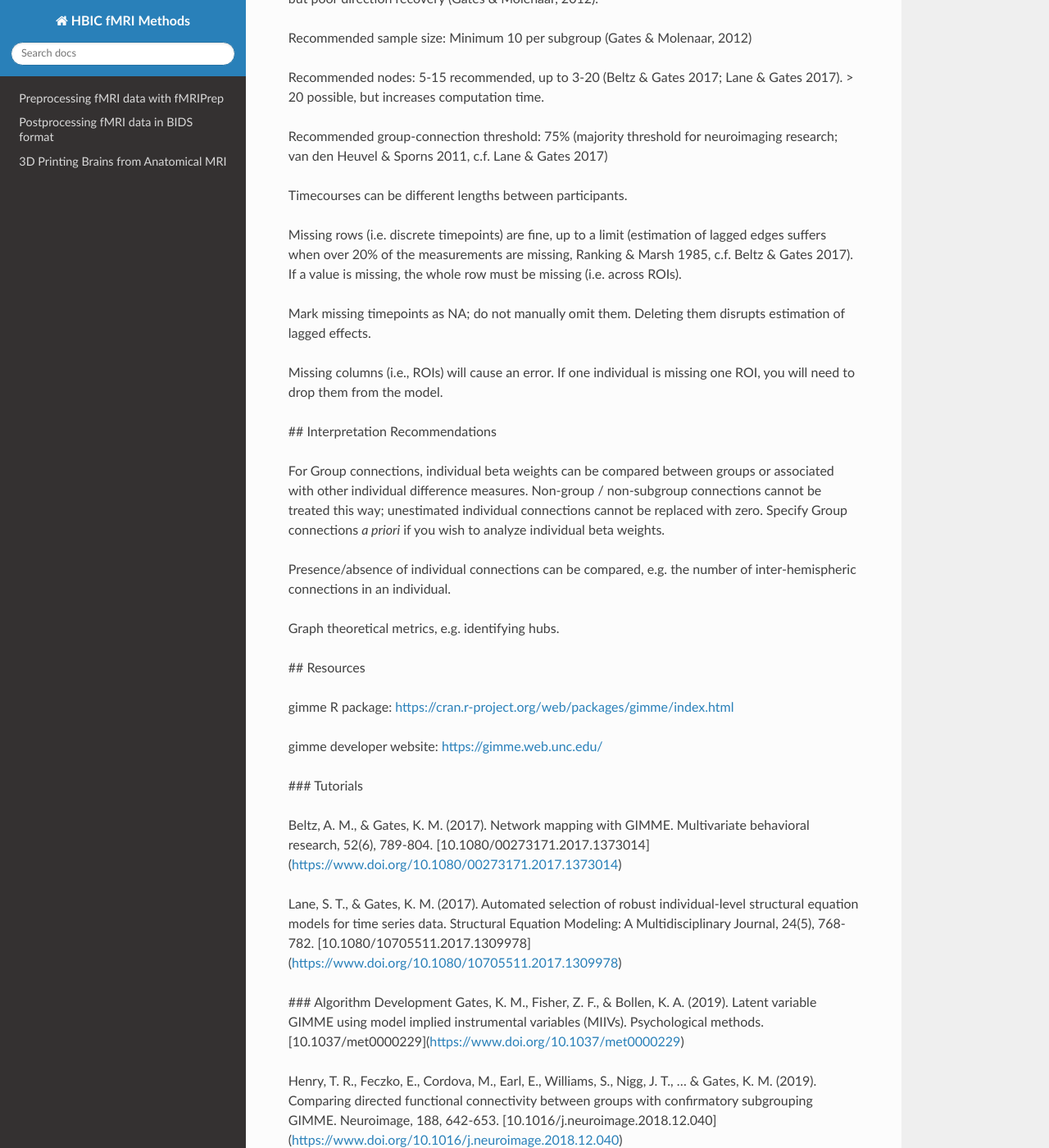
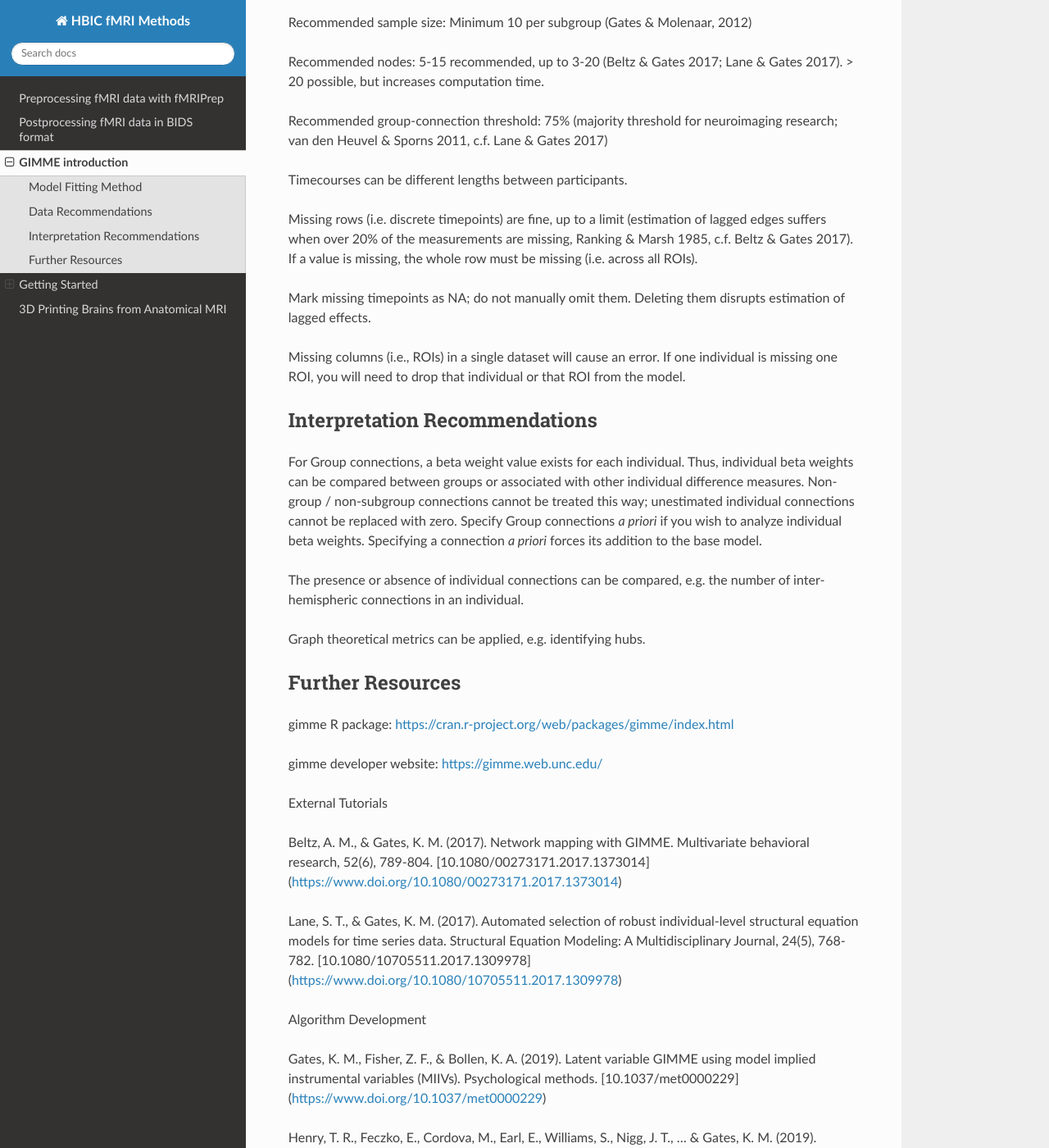
Before and after one commit to jbartolotti/fmri-methods, a Sphinx documentation site: the page built from docs/source/gimme.rst, in a window 1280 px wide and 1400 px high, scrolled down 1864 px. Shown: the whole window at 82% size. Built offline with Sphinx 7.4.7 and the Read the Docs theme 3.1.0, drawn with Linux system fonts in a browser that asks for light colours; some of the changed text lies outside the part shown.

Commit message:
Update gimme.rst

```diff
--- a/docs/source/gimme.rst
+++ b/docs/source/gimme.rst
@@ -1,8 +1,7 @@
+GIMME introduction
+=============
 
-
-# Introduction
-
-`gimmefMRI` provides an interface for running GIMME models (Group Iterative Multiple Model Estimation) on fMRI timecourse data for functional connectivity analyses.
+*gimmefMRI* provides an interface for running GIMME models with the *gimme* R package (Group Iterative Multiple Model Estimation) on fMRI timecourse data for functional connectivity analyses.
 
 GIMME is a model-building approach from within a unified structural equation modeling (uSEM) framework. uSEMs are a type of model that identify lagged and contemporaneous relations between nodes. Failing to account for lagged relations in fMRI can lead to spurious contemporaneous connections (Gates et al., 2010, c.f. Beltz & Gates 2017 and c.f. Gates & Molenaar 2012)
 
@@ -10,21 +9,24 @@ Shared information is used to select directed connections for all individuals (w
 
 Compared to fixed network patterns across individuals, individual networks and edge weights better reflect heterogeneity present in many fMRI samples. Compared to individual models derived in isolation, the shared connections reliably recover brain relationships despite individual variability, and facilitate comparing edge weights across all individuals.
 
-## Model Fitting Method
+.. _modelfitting:
+
+Model Fitting Method
+-----------
 
 1. Identify all Group-level connections
 2. Identify all Subgroup-level connections (if applicable)
 3. Identify individual-level connections for each individual
 
-### Group Connections
+Group Connections
 
-Starting from null models for each individual, gimme identifies the connection that significantly improves model fit for the greatest number of individuals (Bonferroni-corrected alpha). If there is a tie, then the connection that has the highest average improvement to model fit is selected. If the selected connection significantly improves model fit for >= 75% of individuals, then that connection is added to *every* individual model.
+Starting from null models for each individual, gimme identifies the connection that significantly improves model fit for the greatest number of individuals (Bonferroni-corrected alpha). If there is a tie, then the connection that has the highest average improvement to model fit is selected. If the selected connection significantly improves model fit for >= 75% of individuals (user-defined % threshold), then that connection is added to *every* individual model.
 
 Using the new base model, gimme searches for the next connection that significantly improves model fit for the greatest number of individuals. This process repeats until no connections are identified that improve model fit for >= 75% of individuals.
 
 After identifying a group-level model, group connections are pruned. If any connection is now significant in < 75% of individuals, it is removed (if multiple group connections meet this criteria, the connection with the lowest z value is selected). Pruning continues from the new model until no group connections are identified for pruning.
 
-### Subgroup Connections
+Subgroup Connections
 
 If subgroup membership is defined *a priori*, then subgroup connections are identified within each subgroup separately, using the same procedure as group connection identification. The subgroup threshold is allowed to differ from the group threshold.
 
@@ -32,7 +34,7 @@ After subgroup connections are identified in all subgroups, group connections ar
 
 If subgroup membership is not defined *a priori*, subgroups are identified using the community detection method Walktrap (Pons & Latapy 2006, c.f. Lane & Gates 2017), and then subgroup connections are identified as above.
 
-### Individual Connections
+Individual Connections
 
 Using the group and subgroup paths as a starting model, individual models are estimated. For each individual, the connection that most increases model fit is identified. Any previously-identified non-significant individual connections are pruned (group and subgroup connections cannot be pruned at this step).
 
@@ -42,8 +44,10 @@ Individual connections are added iteratively until "excellent fit" is achieved.
 3. Comparitive fit index (CFI) > .95
 4. Standardize root mean square residual (SRMR) < .05
 
+.. _data:
 
-## Data Recommendations
+Data Recommendations
+------------
 
 Recommended timecourse length: 200 timepoints yields accurate recovery of both path presence and direction in simulated data; 50 timepoints is sufficient for path presence (92-100% recovery), but poor direction recovery (Gates & Molenaar, 2012).
 
@@ -55,34 +59,41 @@ Recommended group-connection threshold: 75% (majority threshold for neuroimaging
 
 Timecourses can be different lengths between participants.
 
-Missing rows (i.e. discrete timepoints) are fine, up to a limit (estimation of lagged edges suffers when over 20% of the measurements are missing, Ranking & Marsh 1985, c.f. Beltz & Gates 2017). If a value is missing, the whole row must be missing (i.e. across ROIs).
+Missing rows (i.e. discrete timepoints) are fine, up to a limit (estimation of lagged edges suffers when over 20% of the measurements are missing, Ranking & Marsh 1985, c.f. Beltz & Gates 2017). If a value is missing, the whole row must be missing (i.e. across all ROIs).
 
 Mark missing timepoints as NA; do not manually omit them. Deleting them disrupts estimation of lagged effects.
 
-Missing columns (i.e., ROIs) will cause an error. If one individual is missing one ROI, you will need to drop them from the model.
+Missing columns (i.e., ROIs) in a single dataset will cause an error. If one individual is missing one ROI, you will need to drop that individual or that ROI from the model.
 
-## Interpretation Recommendations
+.. _interpretation:
 
-For Group connections, individual beta weights can be compared between groups or associated with other individual difference measures. Non-group / non-subgroup connections cannot be treated this way; unestimated individual connections cannot be replaced with zero. Specify Group connections *a priori* if you wish to analyze individual beta weights.
+Interpretation Recommendations
+---------------
 
-Presence/absence of individual connections can be compared, e.g. the number of inter-hemispheric connections in an individual.
+For Group connections, a beta weight value exists for each individual. Thus, individual beta weights can be compared between groups or associated with other individual difference measures. Non-group / non-subgroup connections cannot be treated this way; unestimated individual connections cannot be replaced with zero. Specify Group connections *a priori* if you wish to analyze individual beta weights. Specifying a connection *a priori* forces its addition to the base model.
 
-Graph theoretical metrics, e.g. identifying hubs.
+The presence or absence of individual connections can be compared, e.g. the number of inter-hemispheric connections in an individual.
 
+Graph theoretical metrics can be applied, e.g. identifying hubs.
 
-## Resources
+.. _resources:
+
+Further Resources
+-----------
 
 gimme R package: https://cran.r-project.org/web/packages/gimme/index.html
 
 gimme developer website: https://gimme.web.unc.edu/
 
-### Tutorials
+
+External Tutorials
 
 Beltz, A. M., & Gates, K. M. (2017). Network mapping with GIMME. Multivariate behavioral research, 52(6), 789-804. [10.1080/00273171.2017.1373014](https://www.doi.org/10.1080/00273171.2017.1373014)
 
 Lane, S. T., & Gates, K. M. (2017). Automated selection of robust individual-level structural equation models for time series data. Structural Equation Modeling: A Multidisciplinary Journal, 24(5), 768-782. [10.1080/10705511.2017.1309978](https://www.doi.org/10.1080/10705511.2017.1309978)
 
-### Algorithm Development
+Algorithm Development
+
 Gates, K. M., Fisher, Z. F., & Bollen, K. A. (2019). Latent variable GIMME using model implied instrumental variables (MIIVs). Psychological methods. [10.1037/met0000229](https://www.doi.org/10.1037/met0000229)
 
 Henry, T. R., Feczko, E., Cordova, M., Earl, E., Williams, S., Nigg, J. T., … & Gates, K. M. (2019). Comparing directed functional connectivity between groups with confirmatory subgrouping GIMME. Neuroimage, 188, 642-653. [10.1016/j.neuroimage.2018.12.040](https://www.doi.org/10.1016/j.neuroimage.2018.12.040)
@@ -91,56 +102,55 @@ Gates, K. M., Lane, S. T., Varangis, E., Giovanello, K., & Guiskewicz, K. (2017)
 
 Gates, K. M., & Molenaar, P. C. (2012). Group search algorithm recovers effective connectivity maps for individuals in homogeneous and heterogeneous samples. NeuroImage, 63(1), 310-319. [10.1016/j.neuroimage.2012.06.026](https://www.doi.org/10.1016/j.neuroimage.2012.06.026)
 
-### Applications
+Applications
+
 Gates, K. M., Molenaar, P. C., Hillary, F. G., & Slobounov, S. (2011). Extended unified SEM approach for modeling event-related fMRI data. NeuroImage, 54(2), 1151-1158. [10.1016/j.neuroimage.2010.08.051](https://www.doi.org/10.1016/j.neuroimage.2010.08.051)
 
 Hillary, F. G., Medaglia, J. D., Gates, K. M., Molenaar, P. C., & Good, D. C. (2014). Examining network dynamics after traumatic brain injury using the extended unified SEM approach. Brain imaging and behavior, 8(3), 435-445. [10.1007/s11682-012-9205-0](https://www.doi.org/10.1007/s11682-012-9205-0)
 
-# Getting Started
+.. _start:
 
-## Installation
+Getting Started
+==============
 
 Install the "gimmefMRI" package in R using the following two commands:
 
-`install.packages('devtools')`
+.. code-block:: console
 
-`devtools::install_github('jbartolotti/gimmefMRI')`
+    install.packages('devtools')
+    devtools::install_github('jbartolotti/gimmefMRI')
 
-Load the gimmefMRI library: `library(gimmefMRI)`
+Load the gimmefMRI library:
+
+.. code-block:: console
+
+    library(gimmefMRI)
 
 **NOTE:** On systems that use an outdated g++ compiler (including CentOS 7 or RHEL 7), one of the dependent packages (gridtext) will fail to install. You need to install an updated compiler and direct R to use it; see https://stackoverflow.com/questions/63962253/problem-compiling-the-%c2%b4gridtext%c2%b4-package-in-r/66811910#66811910
 
-On the Synapse research server, a newer g++ version has already been installed, but you will need to configure R to use it. From the command line (not in R), run the following two commands:
-
-`mkdir ~/.R`
-
-`echo "CXX11=/opt/rh/devtoolset-9/root/usr/bin/g++ -std=c++11" >  ~/.R/Makevars`
-
-Confirm the change with the following command:
-
-`cat ~/.R/Makevars`
-
-which should output the following to the screen: `CXX11=/opt/rh/devtoolset-9/root/usr/bin/g++ -std=c++11`. After confirming successful configuration, re-attempt the package installation.
-
-## Test Run
 
 This package comes with built-in dummy data to test your installation. Use the following command:
 
-`gimmefMRI(mode = 'demo')`
+.. code-block:: console
 
-This will create subfolders `models` and `scripts` in your current directory. `scripts` contains the file `run_models.R` which contains the R-code necessary used to run the two pre-configured gimme models. `models` contains two subfolders, `first_model` and `second_model`, each of which contains the input data, model output, and sample figures.
+    gimmefMRI(mode = 'demo')
 
-# Usage
+This will create subfolders ``models`` and ``scripts`` in your current directory. ``scripts`` contains the file ``run_models.R`` which contains the R-code necessary used to run the two pre-configured gimme models. ``models`` contains two subfolders, ``first_model`` and ``second_model``, each of which contains the input data, model output, and sample figures.
 
-The core of the package is a data/configuration excel file that contains all timecourse data for a project, parameters for each model to be run, and parameters for each figure to generate. Running `gimmefMRI()` prompts you to select the configuration file, at which point input data is prepared, model code is written and executed, and figure code is written and executed.
+.. _gimmeusage:
 
-The function `getTC()` will generate a `timecourses.csv` file suitable for use as the data sheet in a gimme_config.xlsx file. Running `getTC()` will prompt you to select a `get_timecourses.csv` configuration file. This file contains rows for each subject and for each ROI. Subject rows provide paths to the preprocessed functional brain data, anatomical mask, and (optional) motion censoring timecourse, as well as where to save the single-roi timecourse files. ROI rows provide paths to each ROI mask.
+Usage
+------------
 
-The output `timecourses.csv` file contains columns for each ROI, plus data columns including subject, time, group, condition, run, and censoring.
+The core of the package is a data/configuration excel file that contains all timecourse data for a project, parameters for each model to be run, and parameters for each figure to generate. Running ``gimmefMRI()`` prompts you to select the configuration file, at which point input data is prepared, model code is written and executed, and figure code is written and executed.
 
-Note: AFNI functions must be installed and on the path before opening R in order to run. Alternatively, `getTC()` generates an `extract_timecourses.sh` file that can be run from the command line. This will create individual files for each combination of subject and ROI. In a later update, `getTC()` will allow you to generate the `timecourses.csv` file from these single-roi timecourse files directly.
+The function ``getTC()`` will generate a ``timecourses.csv`` file suitable for use as the data sheet in a ``gimme_config.xlsx`` file. Running ``getTC()`` will prompt you to select a ``get_timecourses.csv`` configuration file. This file contains rows for each subject and for each ROI. Subject rows provide paths to the preprocessed functional brain data, anatomical mask, and (optional) motion censoring timecourse, as well as where to save the single-roi timecourse files. ROI rows provide paths to each ROI mask.
 
-Run the function `gimmefMRI_templates(writedir = TARGET_DIRECTORY)` to generate sample configuration files `DemoGIMME.xlsx` and `get_timecourses.csv` in the specified target directory. Default is to save the sample files to the current directory.
+The output ``timecourses.csv`` file contains columns for each ROI, plus data columns including subject, time, group, condition, run, and censoring.
+
+Note: AFNI functions must be installed and on the path before opening R in order to run. Alternatively, ``getTC()`` generates an ``extract_timecourses.sh`` file that can be run from the command line. This will create individual files for each combination of subject and ROI. In a later update, ``getTC()`` will allow you to generate the ``timecourses.csv`` file from these single-roi timecourse files directly.
+
+Run the function ``gimmefMRI_templates(writedir = TARGET_DIRECTORY)`` to generate sample configuration files ``DemoGIMME.xlsx`` and ``get_timecourses.csv`` in the specified target directory. Default is to save the sample files to the current directory.
 
 
 # Configuration
```
